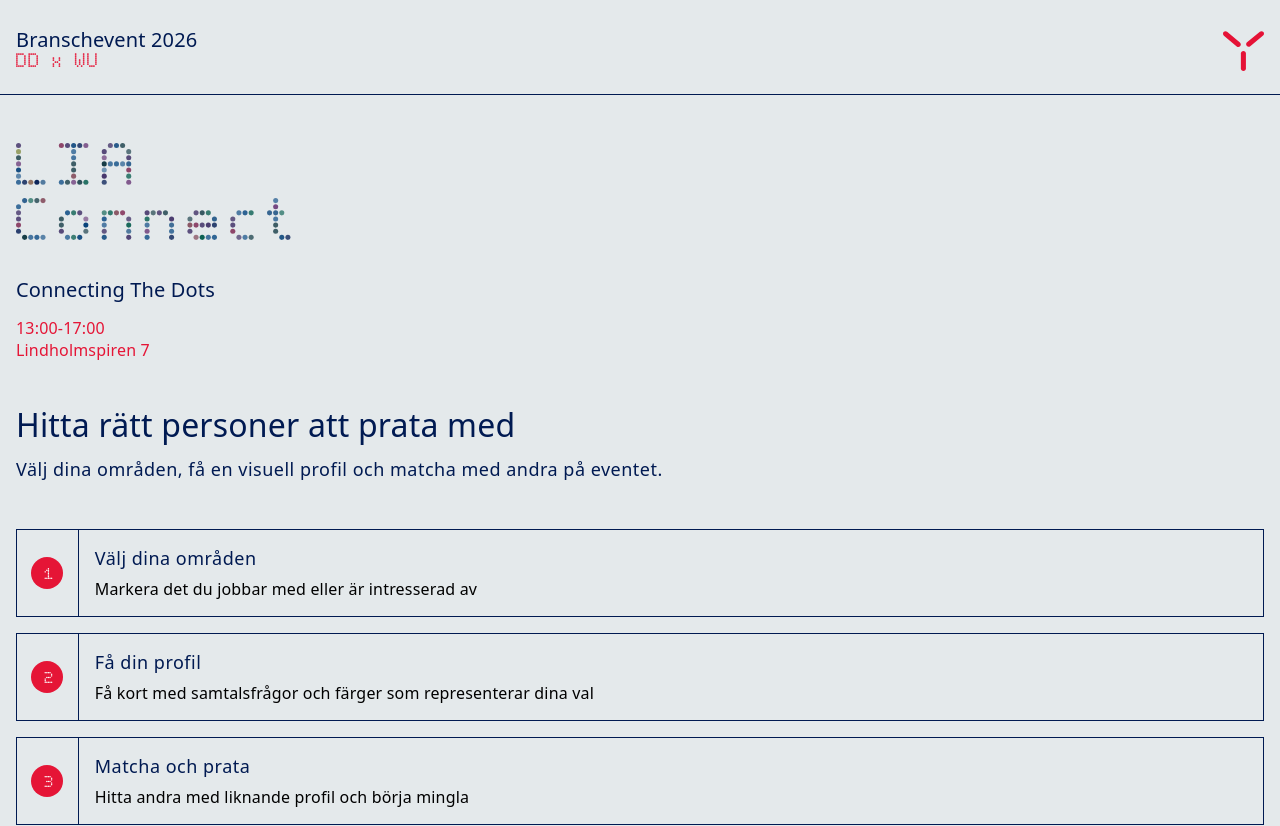
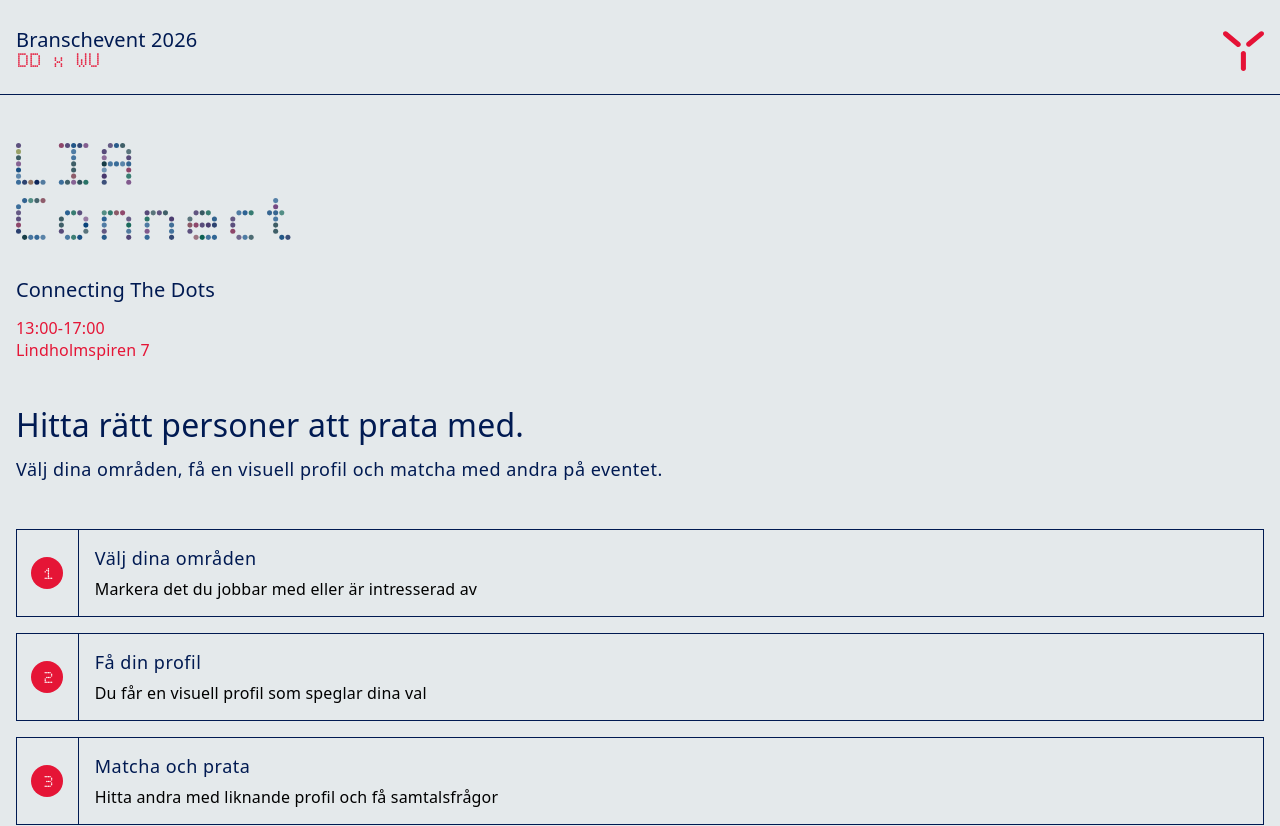
Before and after one commit to Patricia-LF/LIA-connect, a React (Vite) app: page / in a window 1280 px wide. Shown: the top 826 px of the page. Built offline with nearby package versions, Linux system fonts and the light colour scheme; a web font is replaced by a local one.

Commit message:
Styling fixes

```diff
--- a/src/components/Header.module.css
+++ b/src/components/Header.module.css
@@ -21,7 +21,7 @@
   letter-spacing: 0.00938rem;
   color: var(--Main-red);
   font-family: "LED Counter 7", monospace;
-  margin: 0;
+  margin: 0 0 0 2px;
   padding: 0;
 }
 
--- a/src/pages/ProfileForm.module.css
+++ b/src/pages/ProfileForm.module.css
@@ -153,5 +153,5 @@
 
 footer {
   background: var(--Main-grey);
-  height: 120px;
+  height: 2rem;
 }
--- a/src/pages/StartPage.jsx
+++ b/src/pages/StartPage.jsx
@@ -18,12 +18,12 @@ export default function StartPage({ profileData, setProfileData }) {
     {
       number: 2,
       title: "Få din profil",
-      text: "Få kort med samtalsfrågor och färger som representerar dina val",
+      text: "Du får en visuell profil som speglar dina val",
     },
     {
       number: 3,
       title: "Matcha och prata",
-      text: "Hitta andra med liknande profil och börja mingla",
+      text: "Hitta andra med liknande profil och få samtalsfrågor",
     },
   ];
 
@@ -43,7 +43,7 @@ export default function StartPage({ profileData, setProfileData }) {
       </section>
 
       <section className={styles.intro}>
-        <h2 className={styles.subtitle}>Hitta rätt personer att prata med</h2>
+        <h2 className={styles.subtitle}>Hitta rätt personer att prata med.</h2>
         <h4 className={styles.introText}>
           Välj dina områden, få en visuell profil och matcha med andra på
           eventet.
--- a/src/pages/StartPage.module.css
+++ b/src/pages/StartPage.module.css
@@ -1,10 +1,10 @@
 .container {
   display: flex;
-  padding: 0rem 1rem;
+  padding: 0rem 1rem 2rem 1rem;
   flex-direction: column;
   align-items: flex-start;
   gap: 3rem;
-  margin-top: 48px;
+  margin-top: 3rem;
 }
 
 .hero,
```
